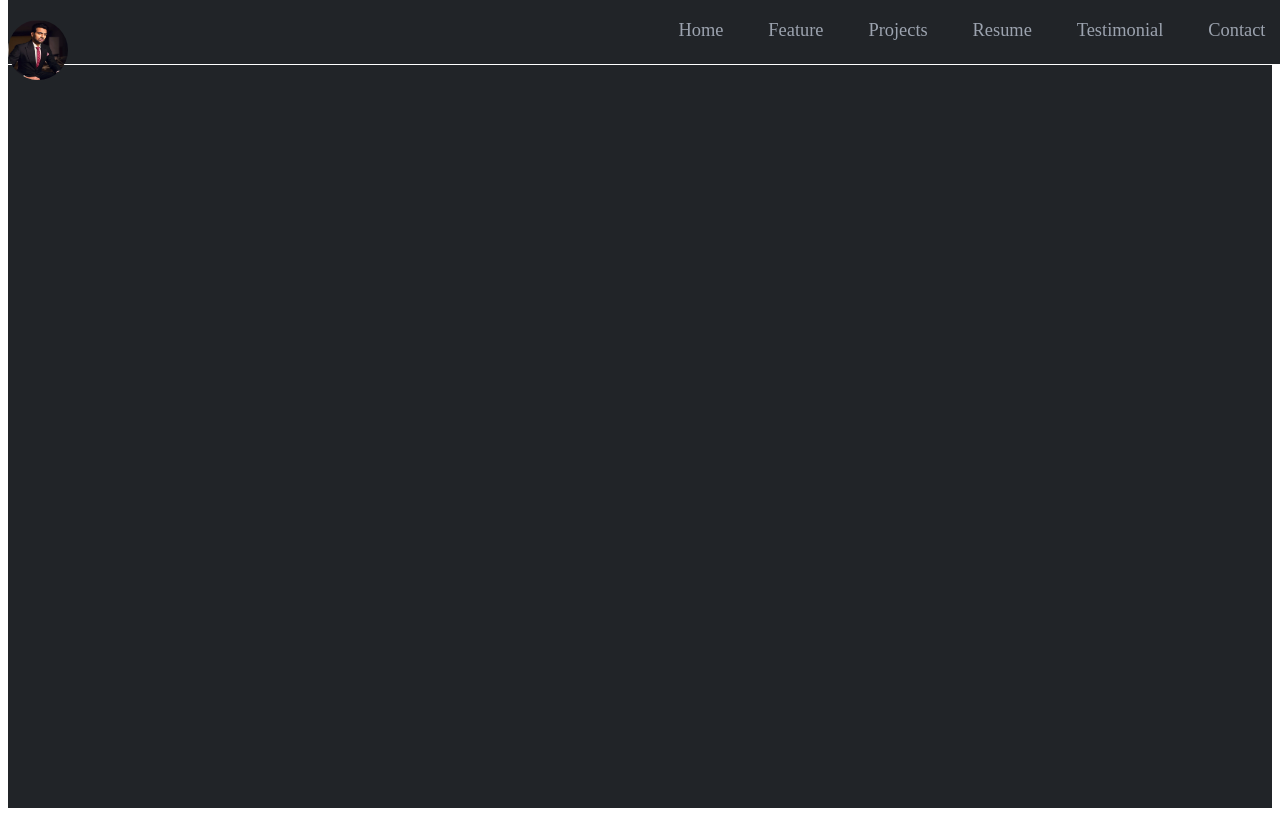
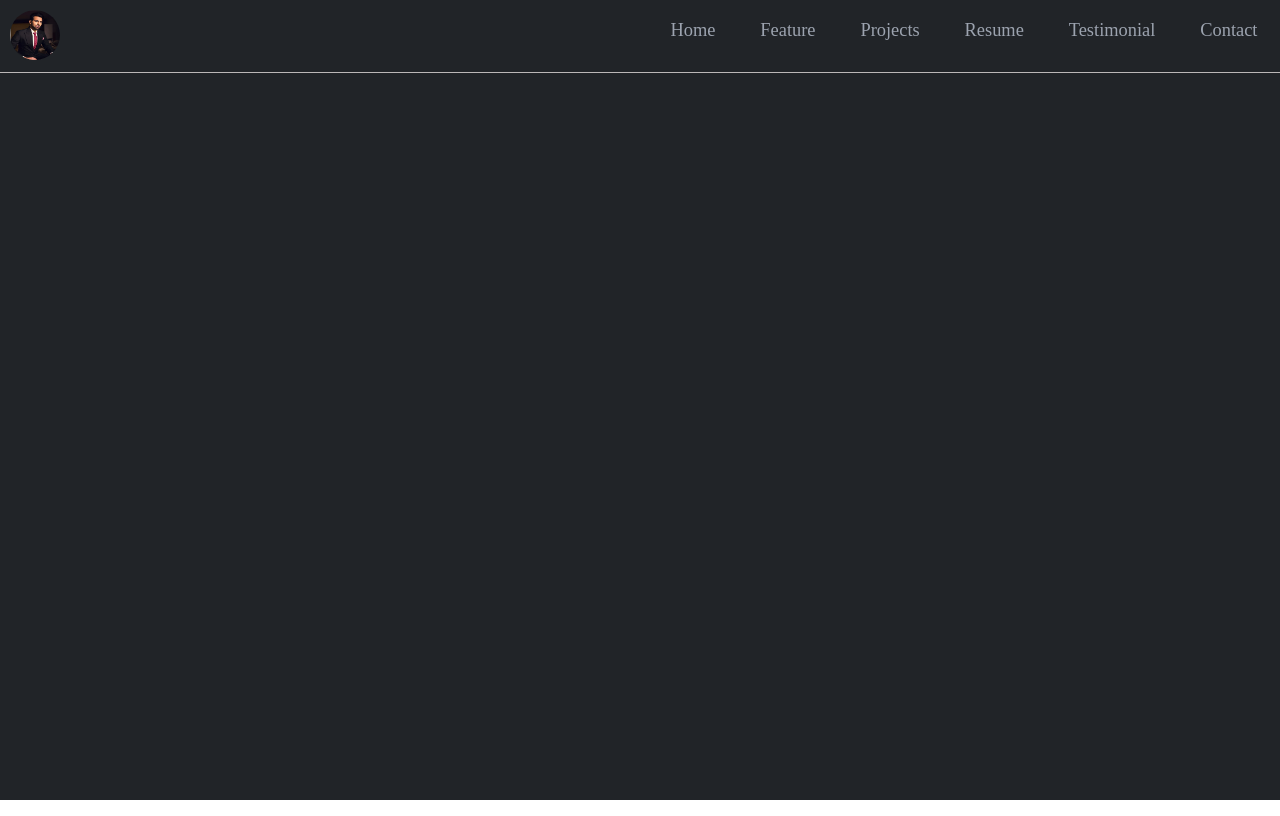
Before and after one commit to Rahuldutta387/Pfoliomaker, a React (Create React App) app in the folder portfolio-maker/: page / in a window 1280 px wide. Built offline with nearby package versions, Linux system fonts and the light colour scheme.

Commit message:
navbar css changes

```diff
--- a/portfolio-maker/src/App.css
+++ b/portfolio-maker/src/App.css
@@ -1,3 +1,6 @@
 .App {
   background-color: rgb(33, 36, 40);
 }
+body {
+  margin: 0px;
+}
--- a/portfolio-maker/src/components/Navbar.css
+++ b/portfolio-maker/src/components/Navbar.css
@@ -1,6 +1,6 @@
 .navbar {
   width: 100%;
-  height: 4rem;
+  height: 4.5rem;
   display: grid;
   grid-template-columns: 38rem 10fr;
   background-color: rgb(33, 36, 40);
@@ -24,8 +24,11 @@ li {
 }
 .image {
   color: rgb(156 163 175);
-  margin-top: 20px;
+  /* margin-top: 20px; */
   border-radius: 50%;
+}
+.imageParent {
+  padding: 10px;
 }
 /* hr {
   border-top: 0 #e5e7eb;
@@ -36,9 +39,9 @@ li {
   height: 50rem;
 }
 .horizontalLine {
-  height: 1px;
+  height: 0.3px;
   width: 100%;
-  background-color: white;
+  background-color: rgb(188, 184, 184);
 }
 .navbarParent {
   position: fixed;
--- a/portfolio-maker/src/components/Navbar.jsx
+++ b/portfolio-maker/src/components/Navbar.jsx
@@ -30,8 +30,8 @@ const Navbar = () => {
               className="image"
               src={portImage}
               alt="portfolioImage"
-              width="60"
-              height="60"
+              width="50"
+              height="50"
             ></img>
           </div>
           <div className="menulink">
```
